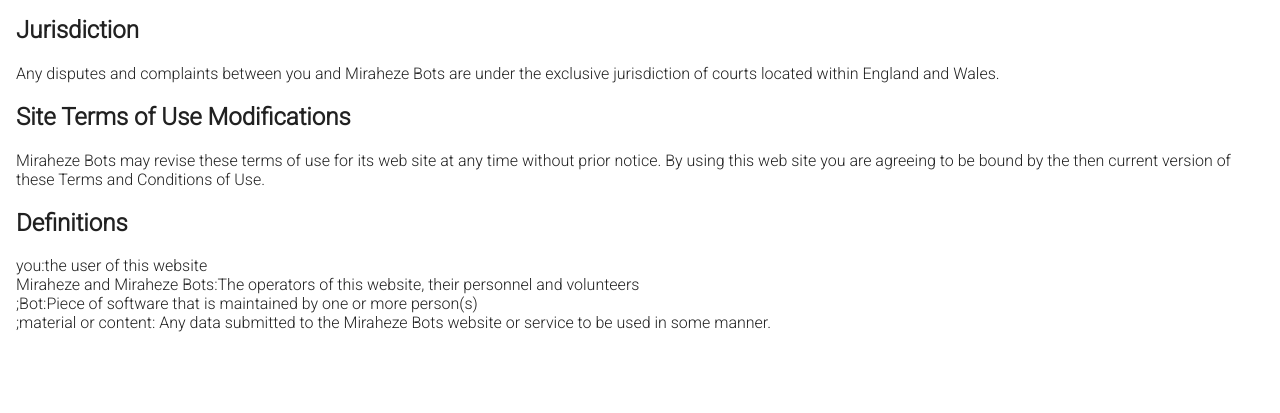
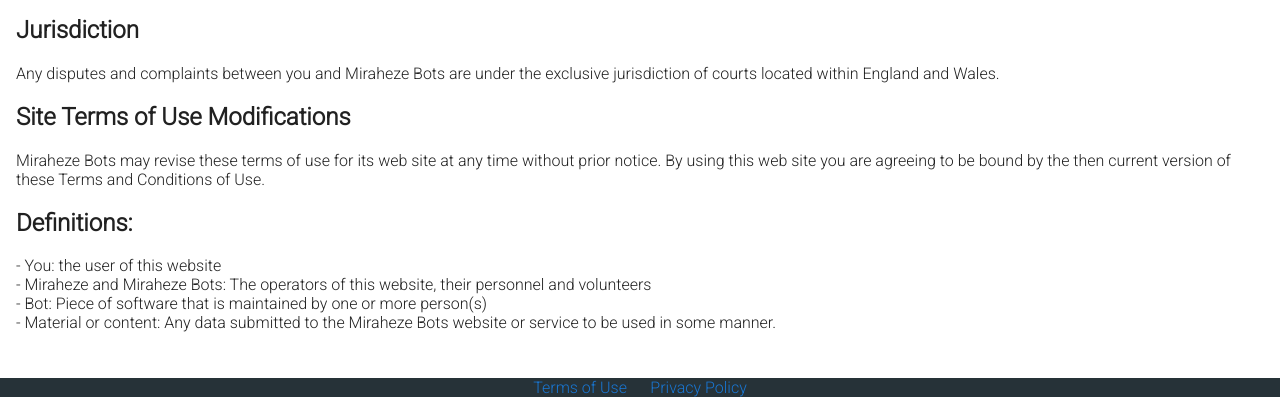
Before and after one commit to FOSSBots/bots-web, a PHP site: page /terms.html in a window 1280 px wide. Shown: the part 1469-1882 px from the top of the page. Before the commit the page ends 1801 px from the top, so only its background shows below. Run offline with PHP 8.4, Linux system fonts and the light colour scheme.

Commit message:
fix travis, css, etc etc

```diff
--- a/public_html/css/common.css
+++ b/public_html/css/common.css
@@ -100,14 +100,15 @@ pre {
         text-align: left;
     }
 }
+
 .footer {
-  position: fixed;
-  left: 0;
-  bottom: 0;
-  width: 100%;
-  background-color: #1faa00;
-  color: #000;
-  text-align: center;
+    position: relative;
+    left: 0;
+    bottom: 0;
+    width: 100%;
+    background-color: #263238;
+    color: #fff;
+    text-align: center;
 }
 
 .content {
--- a/public_html/terms.html
+++ b/public_html/terms.html
@@ -64,11 +64,14 @@
             <p>Any disputes and complaints between you and Miraheze Bots are under the exclusive jurisdiction of courts located within England and Wales.</p>
             <h2>Site Terms of Use Modifications</h2>
             <p>Miraheze Bots may revise these terms of use for its web site at any time without prior notice. By using this web site you are agreeing to be bound by the then current version of these Terms and Conditions of Use.</p>
-            <h2>Definitions</h2>
-            <p>you:the user of this website</br>
-            Miraheze and Miraheze Bots:The operators of this website, their personnel and volunteers</br>
-            ;Bot:Piece of software that is maintained by one or more person(s)</br>
-            ;material or content: Any data submitted to the Miraheze Bots website or service to be used in some manner.</p>
+            <h2>Definitions:</h2>
+            <p>    - You: the user of this website</br>
+                - Miraheze and Miraheze Bots: The operators of this website, their personnel and volunteers</br>
+                - Bot: Piece of software that is maintained by one or more person(s)</br>
+                - Material or content: Any data submitted to the Miraheze Bots website or service to be used in some manner.</p>
             </div>
+        <div class="footer">
+          <p>&nbsp;&nbsp;<a href="terms.html">Terms of Use</a>&nbsp;&nbsp;&nbsp;&nbsp;&nbsp;&nbsp;<a href="privacy.html">Privacy Policy</a>&nbsp;&nbsp;</p>
+        </div>
     </body>
 </html>
```
